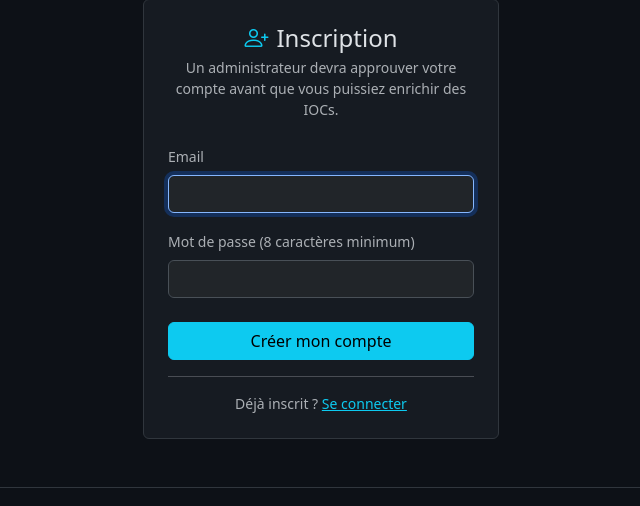
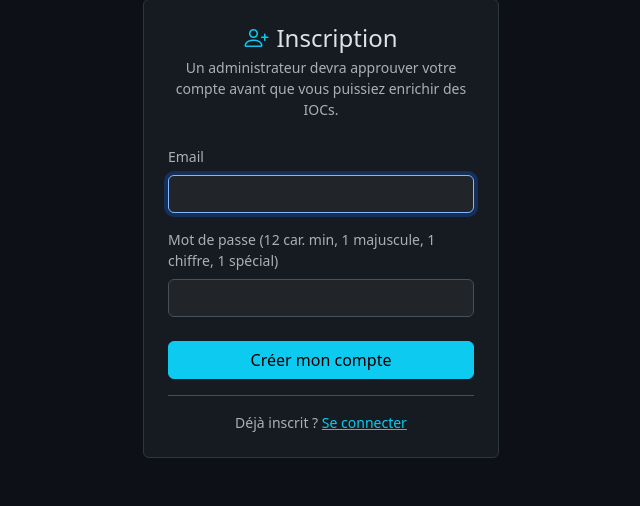
Before and after one commit to Mohamed-hub16/ioc-enricher, a Flask app: page /register in a window 1280 px wide. Shown: the part 106-612 px from the top of the page, without its empty margins (319-959 px from the left). Run offline with Flask 3, Linux system fonts and the light colour scheme.

Commit message:
security: fix CSRF, open redirect, secret key, auth, exception disclosure, password policy

```diff
--- a/requirements.txt
+++ b/requirements.txt
@@ -4,6 +4,7 @@ jinja2==3.1.4
 pytest==8.2.2
 groq>=0.9.0
 flask>=3.0.0
+flask-wtf>=1.2.0
 flask-sqlalchemy>=3.1.0
 flask-login>=0.6.3
 gunicorn>=21.2.0
--- a/webapp/auth.py
+++ b/webapp/auth.py
@@ -1,10 +1,24 @@
 import os
+import re
+from urllib.parse import urlparse
 from flask import Blueprint, render_template, redirect, url_for, flash, request
 from flask_login import login_user, logout_user, login_required, current_user
 from webapp import db
 from webapp.models import User
 
 auth_bp = Blueprint("auth", __name__)
+
+
+def _validate_password(password: str) -> str | None:
+    if len(password) < 12:
+        return "Le mot de passe doit faire au moins 12 caractères."
+    if not re.search(r"[A-Z]", password):
+        return "Le mot de passe doit contenir au moins une majuscule."
+    if not re.search(r"[0-9]", password):
+        return "Le mot de passe doit contenir au moins un chiffre."
+    if not re.search(r"[!@#$%^&*\-_=+]", password):
+        return "Le mot de passe doit contenir au moins un caractère spécial (!@#$%^&*-_=+)."
+    return None
 
 
 @auth_bp.route("/login", methods=["GET", "POST"])
@@ -21,7 +35,10 @@ def login():
             flash("Votre compte est en attente d'approbation par un administrateur.", "warning")
         else:
             login_user(user, remember=True)
-            return redirect(request.args.get("next") or url_for("ioc.index"))
+            next_url = request.args.get("next", "")
+            if next_url and urlparse(next_url).netloc == "":
+                return redirect(next_url)
+            return redirect(url_for("ioc.index"))
     return render_template("login.html")
 
 
@@ -35,8 +52,9 @@ def register():
         if not email or not password:
             flash("Email et mot de passe requis.", "danger")
             return render_template("register.html")
-        if len(password) < 8:
-            flash("Le mot de passe doit faire au moins 8 caractères.", "danger")
+        pwd_error = _validate_password(password)
+        if pwd_error:
+            flash(pwd_error, "danger")
             return render_template("register.html")
         if User.query.filter_by(email=email).first():
             flash("Cet email est déjà utilisé.", "danger")
--- a/webapp/templates/admin.html
+++ b/webapp/templates/admin.html
@@ -31,12 +31,14 @@
           <td class="pe-3">
             <div class="d-flex gap-2">
               <form method="post" action="{{ url_for('admin.approve', user_id=u.id) }}">
+                <input type="hidden" name="csrf_token" value="{{ csrf_token() }}">
                 <button type="submit" class="btn btn-sm btn-success">
                   <i class="bi bi-check-lg me-1"></i>Approuver
                 </button>
               </form>
               <form method="post" action="{{ url_for('admin.reject', user_id=u.id) }}"
                     onsubmit="return confirm('Supprimer le compte de {{ u.email }} ?')">
+                <input type="hidden" name="csrf_token" value="{{ csrf_token() }}">
                 <button type="submit" class="btn btn-sm btn-outline-danger">
                   <i class="bi bi-x-lg me-1"></i>Refuser
                 </button>
@@ -94,6 +96,7 @@
             {% if not u.is_admin and u.id != current_user.id %}
             <form method="post" action="{{ url_for('admin.revoke', user_id=u.id) }}"
                   onsubmit="return confirm('Révoquer l\'accès de {{ u.email }} ?')">
+              <input type="hidden" name="csrf_token" value="{{ csrf_token() }}">
               <button type="submit" class="btn btn-sm btn-outline-warning">
                 <i class="bi bi-slash-circle me-1"></i>Révoquer
               </button>
--- a/webapp/templates/enrich.html
+++ b/webapp/templates/enrich.html
@@ -15,6 +15,7 @@
           Entrez une adresse IP, un nom de domaine ou un hash (MD5 / SHA1 / SHA256).
         </p>
         <form method="post" id="enrich-form">
+          <input type="hidden" name="csrf_token" value="{{ csrf_token() }}">
           <div class="mb-4">
             <input type="text" name="ioc" class="form-control form-control-lg ioc-value"
                    placeholder="1.2.3.4  ·  example.com  ·  d41d8cd9..."
--- a/webapp/templates/ioc_detail.html
+++ b/webapp/templates/ioc_detail.html
@@ -136,6 +136,7 @@
   {% if current_user.is_authenticated and current_user.is_approved %}
   &nbsp;&middot;&nbsp;
   <form method="post" action="{{ url_for('ioc.enrich') }}" class="d-inline" id="reenrich-form">
+    <input type="hidden" name="csrf_token" value="{{ csrf_token() }}">
     <input type="hidden" name="ioc" value="{{ record.value }}">
     <input type="hidden" name="force" value="1">
     <button type="submit" class="btn btn-link btn-sm p-0 text-warning text-decoration-none"
--- a/webapp/templates/login.html
+++ b/webapp/templates/login.html
@@ -10,6 +10,7 @@
           <i class="bi bi-shield-lock text-info me-2"></i>Connexion
         </h4>
         <form method="post">
+          <input type="hidden" name="csrf_token" value="{{ csrf_token() }}">
           <div class="mb-3">
             <label class="form-label small text-muted">Email</label>
             <input type="email" name="email" class="form-control" required autofocus>
--- a/webapp/templates/register.html
+++ b/webapp/templates/register.html
@@ -13,15 +13,17 @@
           Un administrateur devra approuver votre compte avant que vous puissiez enrichir des IOCs.
         </p>
         <form method="post">
+          <input type="hidden" name="csrf_token" value="{{ csrf_token() }}">
           <div class="mb-3">
             <label class="form-label small text-muted">Email</label>
             <input type="email" name="email" class="form-control" required autofocus>
           </div>
           <div class="mb-4">
             <label class="form-label small text-muted">
-              Mot de passe <span class="text-muted">(8 caractères minimum)</span>
+              Mot de passe
+              <span class="text-muted">(12 car. min, 1 majuscule, 1 chiffre, 1 spécial)</span>
             </label>
-            <input type="password" name="password" class="form-control" required minlength="8">
+            <input type="password" name="password" class="form-control" required minlength="12">
           </div>
           <div class="d-grid">
             <button type="submit" class="btn btn-info">Créer mon compte</button>
```
Also changed, not shown: webapp/__init__.py (+12 -1 lines), webapp/ioc_routes.py (+9 -2 lines).
